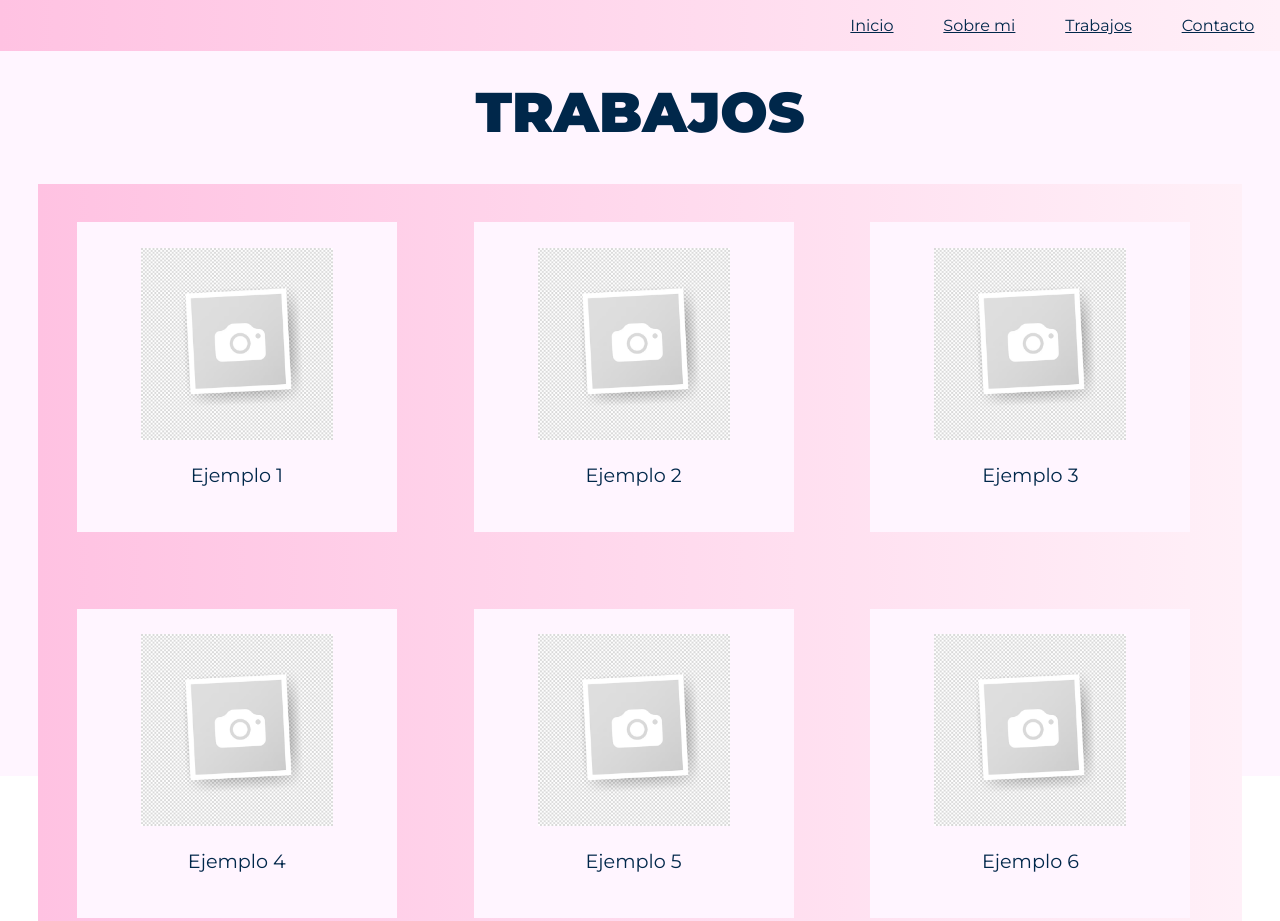
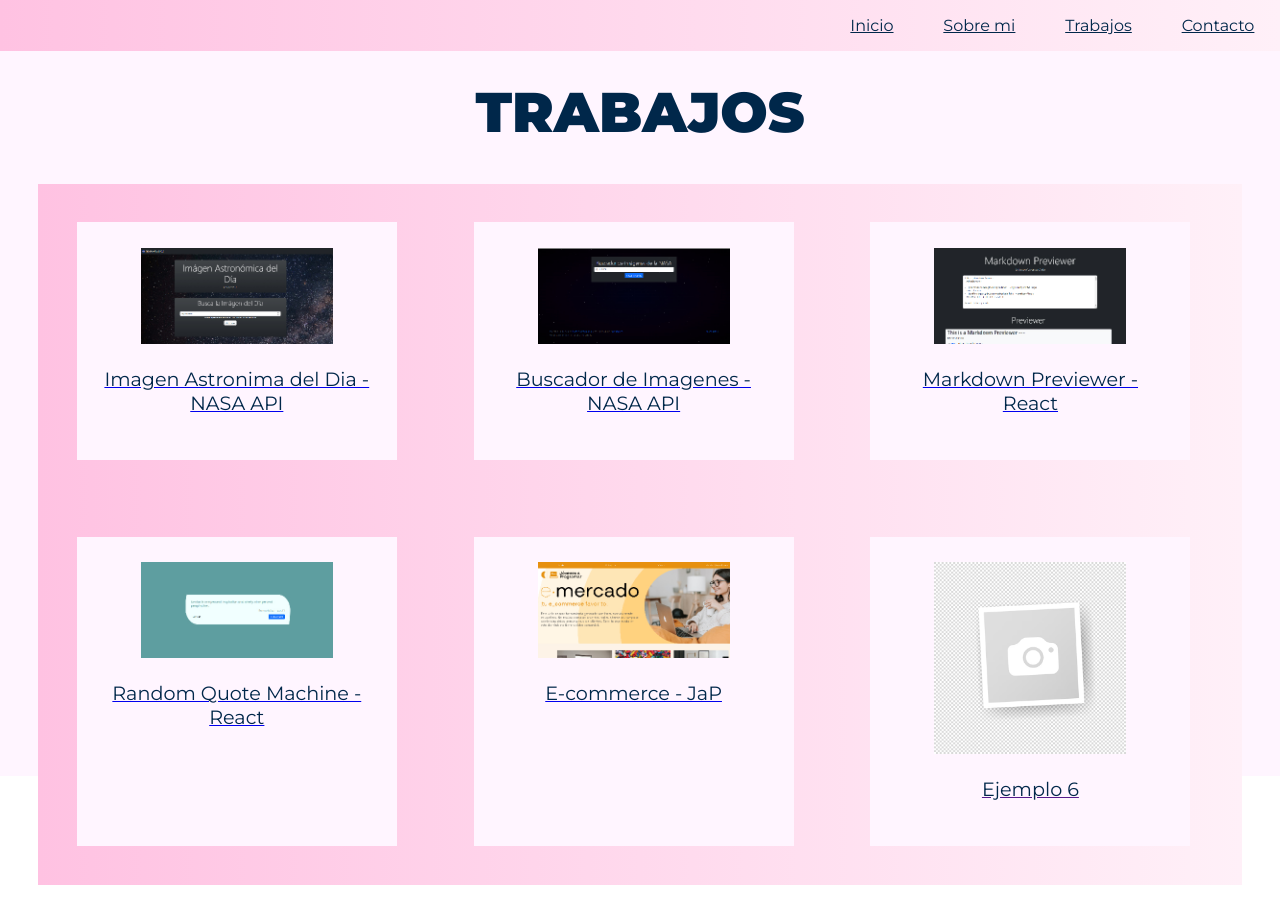
Before and after one commit to deboragonzalezojeda/deboragonzalezojeda.github.io, a plain HTML site: page trabajos.html in a window 1280 px wide. Shown: the top 921 px of the page. After the commit the page ends 885 px from the top, so only its background shows below. Drawn offline with Linux system fonts and the light colour scheme.

Commit message:
Actualizacion Trabajos

```diff
--- a/trabajos.html
+++ b/trabajos.html
@@ -23,26 +23,38 @@
 
             <div class="contenedor_grilla">
                 <div class="item_grilla">
-                    <img class="imagen_grilla" src="vacio.avif" alt="imagen faltante">
-                    <p class="texto_grilla">Ejemplo 1</p>
+                    <a href="https://deboragonzalezojeda.github.io/imagen-astronomica-del-dia/">
+                        <img class="imagen_grilla" src="imagenes/thumbnail-01.jpg" alt="imagen faltante">
+                        <p class="texto_grilla">Imagen Astronima del Dia - NASA API</p>
+                    </a>
                 </div>
                 <div class="item_grilla">
-                    <img class="imagen_grilla" src="vacio.avif" alt="imagen faltante">
-                    <p class="texto_grilla">Ejemplo 2</p>
+                    <a href="https://deboragonzalezojeda.github.io/buscador-imagenes-nasa/">
+                        <img class="imagen_grilla" src="imagenes/thumbnail-02.jpg" alt="imagen faltante">
+                        <p class="texto_grilla">Buscador de Imagenes - NASA API</p>
+                    </a>
                 </div>
                 <div class="item_grilla">
-                    <img class="imagen_grilla" src="vacio.avif" alt="imagen faltante">
-                    <p class="texto_grilla">Ejemplo 3</p>
+                    <a href="https://deboragonzalezojeda.github.io/markdown-previewer/">
+                        <img class="imagen_grilla" src="imagenes/thumbnail-03.jpg" alt="imagen faltante">
+                        <p class="texto_grilla">Markdown Previewer - React</p>
+                    </a>
                 </div>
                 <div class="item_grilla">
-                    <img class="imagen_grilla" src="vacio.avif" alt="imagen faltante">
-                    <p class="texto_grilla">Ejemplo 4</p>
+                    <a href="https://deboragonzalezojeda.github.io/random-quote-machine/">
+                        <img class="imagen_grilla" src="imagenes/thumbnail-04.jpg" alt="imagen faltante">
+                        <p class="texto_grilla">Random Quote Machine - React</p>
+                    </a>
                 </div><div class="item_grilla">
-                    <img class="imagen_grilla" src="vacio.avif" alt="imagen faltante">
-                    <p class="texto_grilla">Ejemplo 5</p>
+                    <a href="https://deboragonzalezojeda.github.io/mi-e-commerce-jap/">
+                        <img class="imagen_grilla" src="imagenes/thumbnail-05.jpg" alt="imagen faltante">
+                        <p class="texto_grilla">E-commerce - JaP</p>
+                    </a>
                 </div><div class="item_grilla">
-                    <img class="imagen_grilla" src="vacio.avif" alt="imagen faltante">
-                    <p class="texto_grilla">Ejemplo 6</p>
+                    <a href="">
+                        <img class="imagen_grilla" src="vacio.avif" alt="imagen faltante">
+                        <p class="texto_grilla">Ejemplo 6</p>
+                    </a>
                 </div>
         </div>
     </body>
```
Also changed, not shown: imagenes/thumbnail-01.jpg (added), imagenes/thumbnail-02.jpg (added), imagenes/thumbnail-03.jpg (added), imagenes/thumbnail-04.jpg (added), imagenes/thumbnail-05.jpg (added).
